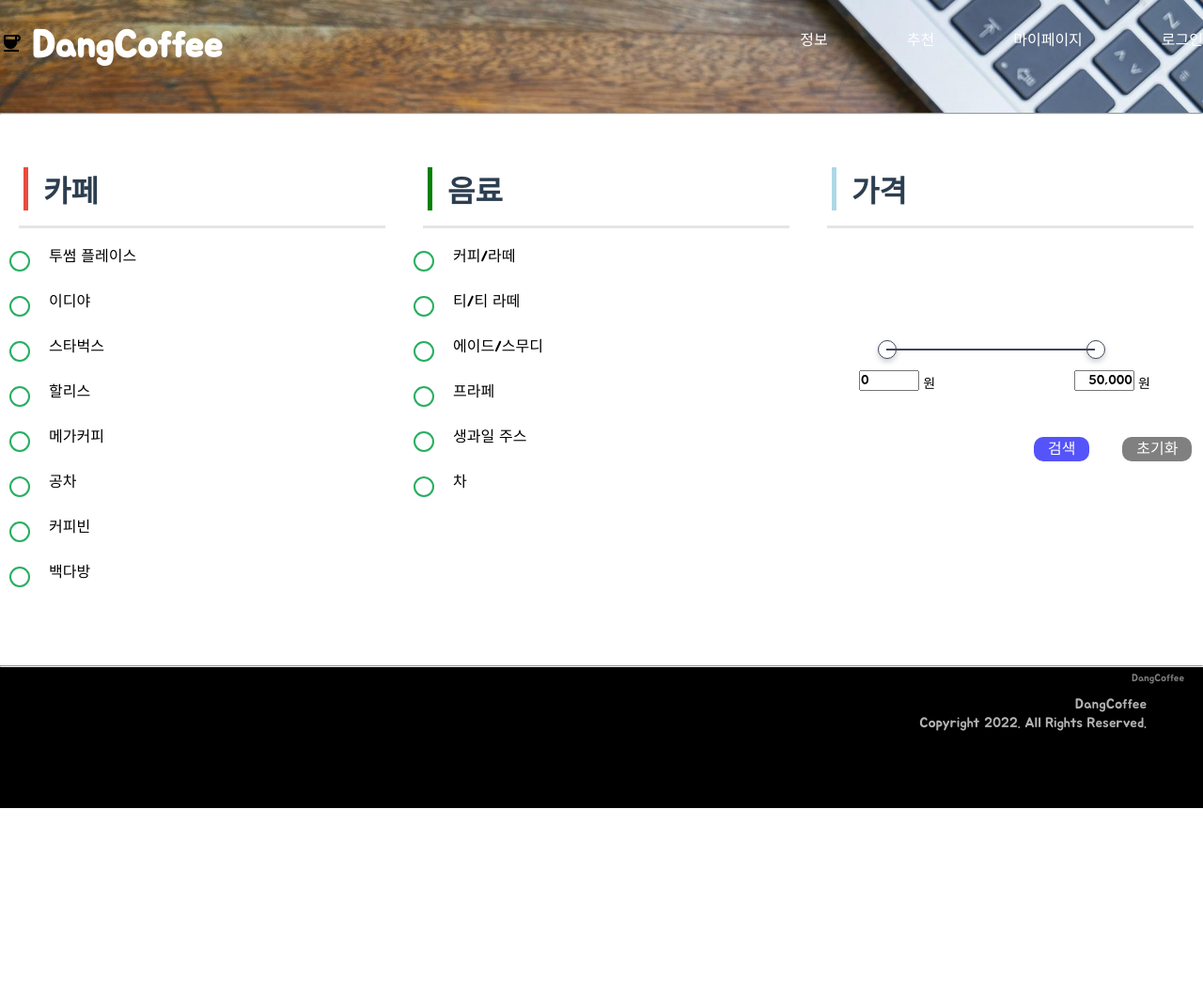
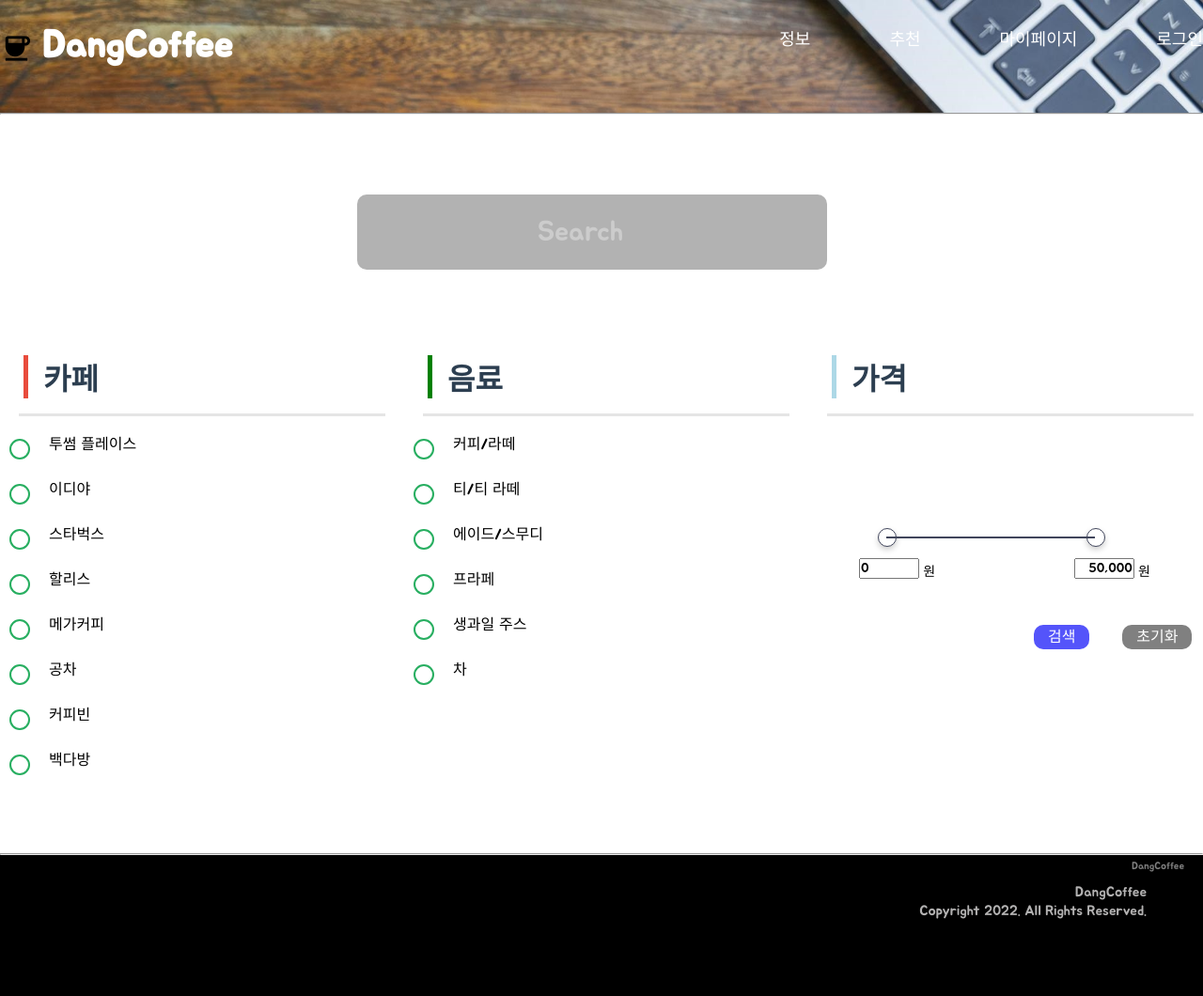
Before and after one commit to k0ng-min/DangCoffee, a Django app: page /recommend1/ in a window 1280 px wide. Shown: the whole page at 94% size. Before the commit the page ends 860 px from the top, so only its background shows below. Run offline with Django 4.2, Linux system fonts and the light colour scheme.

Commit message:
find searchbox

```diff
--- a/recommend/templates/recommend/recommend1.html
+++ b/recommend/templates/recommend/recommend1.html
@@ -14,7 +14,7 @@
                 <!-- 입력받은 값이 name인 keyword이며 action은 어떻게 작동할 것인가에 대한 것-->
                 <!-- method는 어떤 방식으로 보낼 것 인가 / 검색 = get-->
                 <form class="form-inline" action='/recommend2' method="get">
-                    <input style="margin-bottom:1100px; margin-left: 380px; font-size: 30px;" type="search" placeholder="Search" name="keyword">
+                    <input style="margin-bottom:150px; margin-left: 380px; font-size: 30px;" type="search" placeholder="Search" name="keyword">
                 </form>
             </div>
         </ul>
--- a/static/base.css
+++ b/static/base.css
@@ -55,6 +55,7 @@
 
 .nav > li  > a{
     color: white;
+    font-size : 18px;
 }
 /* 페이지 맨 윗 부분 */
 
@@ -169,6 +170,7 @@
     border-bottom: 1px;
     box-shadow: 2px 2px 2px 2px rgba(255,255,255,0.1);
     margin-bottom: 50px;
+    margin-top : 200px;
 }
 
 .filter > li{
--- a/templates/header.html
+++ b/templates/header.html
@@ -2,7 +2,7 @@
     <div class="intro_bg">
         <div class="header">
             <div class="logo">
-                <a href="/" class="material-icons" style="padding-top: 10px;">coffee</a>
+                <a href="/" class="material-icons" style="padding-top: 10px; font-size: 35px;">coffee</a>
                 <a href="/" class="logoname">DangCoffee</a>
 
             </div>
```
